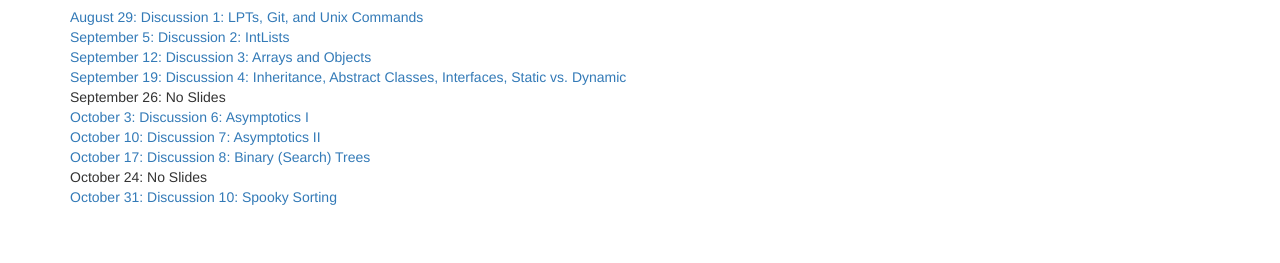
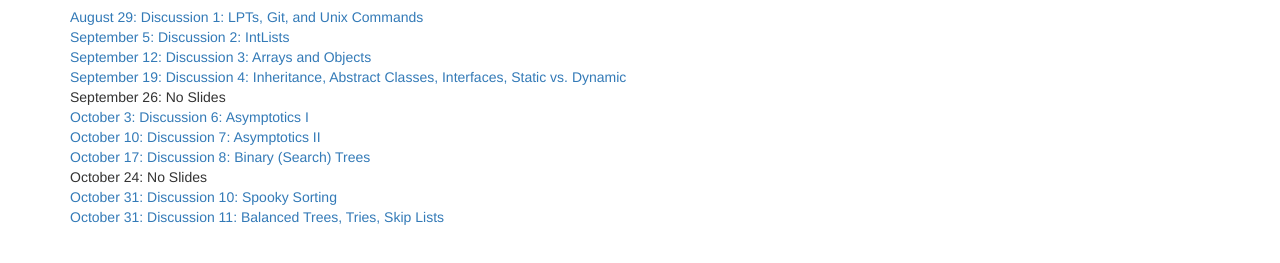
Before and after one commit to wayne-li2/wayne-li2.github.io, a plain HTML site: page index.html in a window 1280 px wide. Shown: the part 405-668 px from the top of the page. Drawn offline with nearby package versions, Linux system fonts and the light colour scheme.

Commit message:
Update index.html

```diff
--- a/index.html
+++ b/index.html
@@ -49,6 +49,8 @@
       October 24: No Slides
       <br/>
       <a href = "https://docs.google.com/presentation/d/1_mgKhrkYIAbmXaNAb4a_S7ERoxz02GrADLYO21qrkzA/edit?usp=sharing" target = "_blank">October 31: Discussion 10: Spooky Sorting</a>
+      <br/>
+      <a href = "https://docs.google.com/presentation/d/1quf-tf--5BM2c5VAdQF8Cil-ZCdgeGtdhv5FhkUhDYk/edit?usp=sharing" target = "_blank">October 31: Discussion 11: Balanced Trees, Tries, Skip Lists</a>
     </div>
   </body>
 </html>
```
